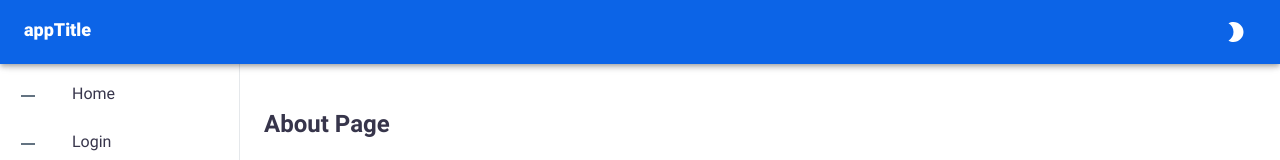
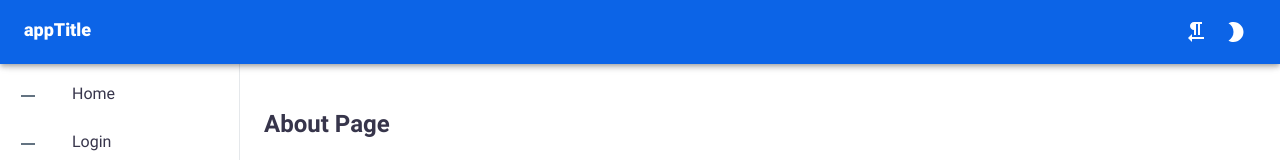
Before and after one commit to itismohammadreza/next-mui-query, a Next.js app: page /about in a window 1280 px wide. Shown: the top 160 px of the page. Built offline with nearby package versions, Linux system fonts and the light colour scheme.

Commit message:
minor updates

```diff
--- a/src/app/_components/Navbar.tsx
+++ b/src/app/_components/Navbar.tsx
@@ -24,6 +24,8 @@ import LightModeIcon from '@mui/icons-material/LightMode';
 import ModeNightIcon from '@mui/icons-material/ModeNight';
 import { useApp } from "@hooks/useApp";
 import RemoveIcon from '@mui/icons-material/Remove';
+import LToRIcon from '@mui/icons-material/FormatTextdirectionLToR';
+import RToLIcon from '@mui/icons-material/FormatTextdirectionRToL';
 
 interface NavbarProps extends WithChildren {
   window?: () => Window;
@@ -33,7 +35,7 @@ const drawerWidth = 240;
 
 export const Navbar = (props: NavbarProps) => {
   const {t} = useLocales();
-  const {paletteMode, setAppConfig} = useApp();
+  const {paletteMode, rtl, setAppConfig} = useApp();
   const currentUser = useUser();
   const pathname = usePathname();
   const {window, children} = props;
@@ -43,6 +45,14 @@ export const Navbar = (props: NavbarProps) => {
     {text: t('login'), href: '/auth/login', icon: <RemoveIcon/>},
     {text: t('protected'), href: '/protected', icon: <RemoveIcon/>},
   ];
+
+  const handleDirectionToggle = () => {
+    setAppConfig({rtl: !rtl});
+  }
+
+  const handleThemeToggle = () => {
+    setAppConfig({paletteMode: paletteMode == "light" ? "dark" : "light"});
+  }
 
   const handleDrawerToggle = () => {
     setOpen(prev => !prev);
@@ -79,16 +89,14 @@ export const Navbar = (props: NavbarProps) => {
               {t("appTitle")}
             </Typography>
             {
-                paletteMode === 'dark' &&
-                <IconButton onClick={() => setAppConfig({paletteMode: 'light'})} color="inherit">
-                  <LightModeIcon/>
-                </IconButton>
+              <IconButton onClick={handleDirectionToggle} color="inherit">
+                {rtl ? <LToRIcon/> : <RToLIcon/>}
+              </IconButton>
             }
             {
-                paletteMode === 'light' &&
-                <IconButton onClick={() => setAppConfig({paletteMode: 'dark'})} color="inherit">
-                  <ModeNightIcon/>
-                </IconButton>
+              <IconButton onClick={handleThemeToggle} color="inherit">
+                {paletteMode === 'dark' ? <LightModeIcon/> : <ModeNightIcon/>}
+              </IconButton>
             }
             {
                 currentUser &&
--- a/src/app/_config/globalConfig.ts
+++ b/src/app/_config/globalConfig.ts
@@ -2,7 +2,7 @@ import { AppState } from "@models/common";
 
 export const globalConfig: Readonly<AppState> = {
   paletteMode: "light",
-  direction: "ltr",
+  rtl: false,
   locale: "enUS",
   langStorageKey: "lng",
   apiUrl: process.env.apiUrl!,
--- a/src/app/_models/common.ts
+++ b/src/app/_models/common.ts
@@ -1,5 +1,5 @@
 import { AxiosRequestConfig, AxiosResponse } from "axios";
-import { Direction, PaletteMode, SnackbarProps } from "@mui/material";
+import { PaletteMode, SnackbarProps } from "@mui/material";
 import { Locale } from "@models/theme";
 import { ReactNode } from "react";
 import { UserState } from "@models/business";
@@ -29,7 +29,7 @@ export type Events = {
 
 export interface AppState {
   paletteMode: PaletteMode;
-  direction: Direction;
+  rtl: boolean;
   locale: Locale;
   langStorageKey: string;
   apiUrl: string;
--- a/src/app/_theme/theme.tsx
+++ b/src/app/_theme/theme.tsx
@@ -12,21 +12,21 @@ import { scrollbar } from "@theme/overrides/scrollbar";
 
 export const locales = muiLocales;
 
-export const ThemeProvider = ({ children }: WithChildren) => {
-  const { paletteMode, direction, locale } = useApp();
+export const ThemeProvider = ({children}: WithChildren) => {
+  const {paletteMode, rtl, locale} = useApp();
 
   const theme = useMemo(() =>
           createTheme({
             palette: palette[paletteMode],
-      direction,
+            direction: rtl ? 'rtl' : 'ltr',
             typography
           }, locales[locale]),
-    [locale, paletteMode, direction]);
+      [locale, paletteMode, rtl]);
 
   theme.components = {
     MuiCssBaseline: {
       styleOverrides: `
-        ${scrollbar({ thickness: '10px', radius: '10px', trackColor: '#f5f5f5', thumbColor: '#949494' })};
+        ${scrollbar({thickness: '10px', radius: '10px', trackColor: '#f5f5f5', thumbColor: '#949494'})};
         ${appFonts}
       `
     },
@@ -34,13 +34,13 @@ export const ThemeProvider = ({ children }: WithChildren) => {
   };
 
   useEffect(() => {
-    document.documentElement.setAttribute("dir", direction);
+    document.documentElement.setAttribute("dir", rtl ? 'rtl' : 'ltr');
     document.documentElement.setAttribute("lang", locale.substring(0, 2));
-  }, [direction, locale]);
+  }, [rtl, locale]);
 
   return (
       <MUIThemeProvider theme={theme}>
-      <CssBaseline />
+        <CssBaseline/>
         {children}
       </MUIThemeProvider>
   );
--- a/src/app/not-found.tsx
+++ b/src/app/not-found.tsx
@@ -1,7 +1,7 @@
 import { Button, keyframes, styled } from "@mui/material";
-import { Link } from "react-router-dom";
 import Box from "@mui/material/Box";
 import Typography from "@mui/material/Typography";
+import Link from "next/link";
 
 const NotFound = () => {
   const float = keyframes`
@@ -94,10 +94,10 @@ const NotFound = () => {
           <Typography variant="h1" sx={{fontSize: '60px', lineHeight: '46px', marginBottom: '40px'}}>404</Typography>
           <Typography variant="body1">Page not found</Typography>
           <Box sx={{marginTop: '40px'}}>
-            <Button onClick={() => window.history.back()} sx={{marginRight: '10px'}}>
+            <Button component={Link} href="../" sx={{marginRight: '10px'}}>
               Go Back
             </Button>
-            <Button component={Link} to="/">
+            <Button component={Link} href="/">
               Go to Home Page
             </Button>
           </Box>
```
Lines whose indentation alone changed are shown as unchanged.
